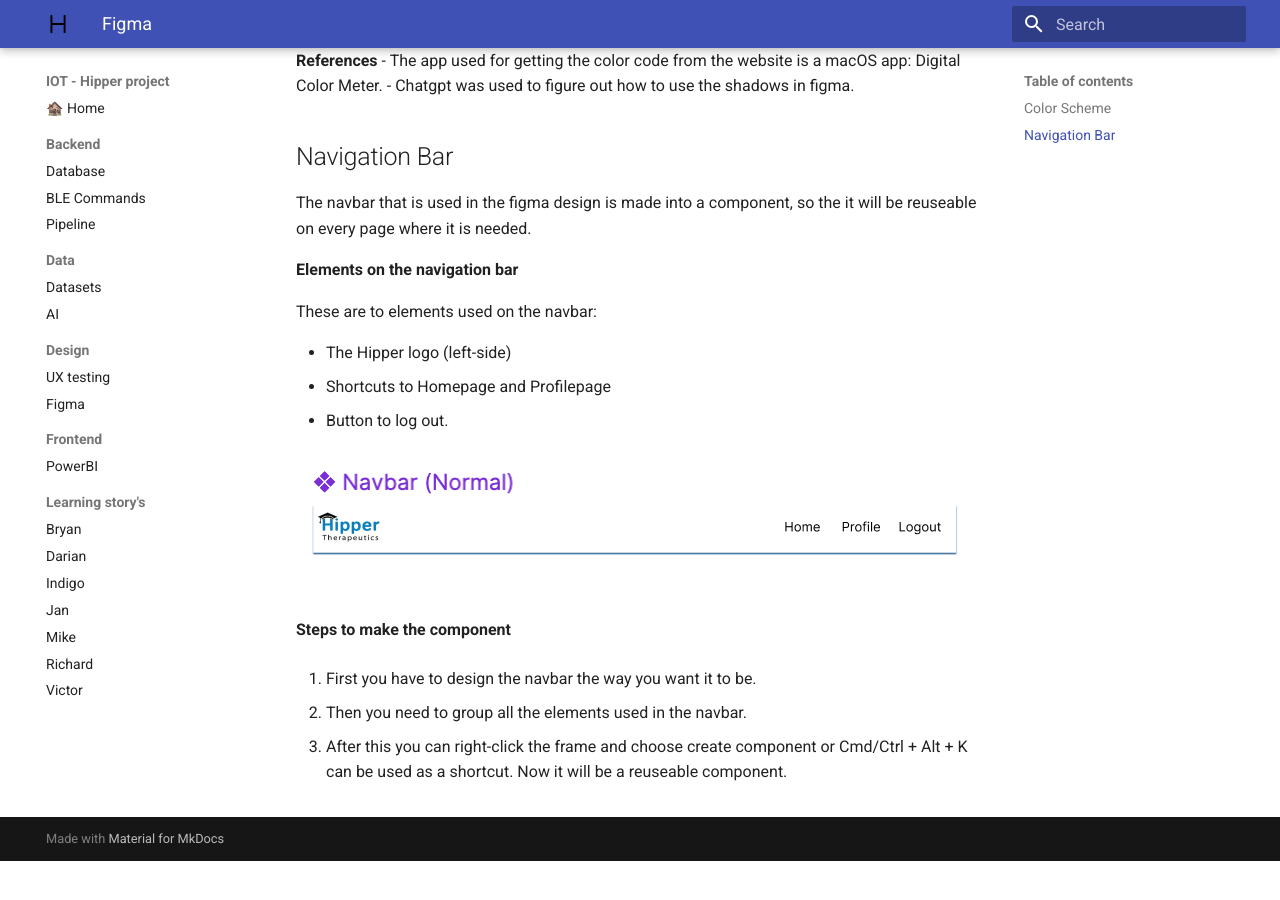
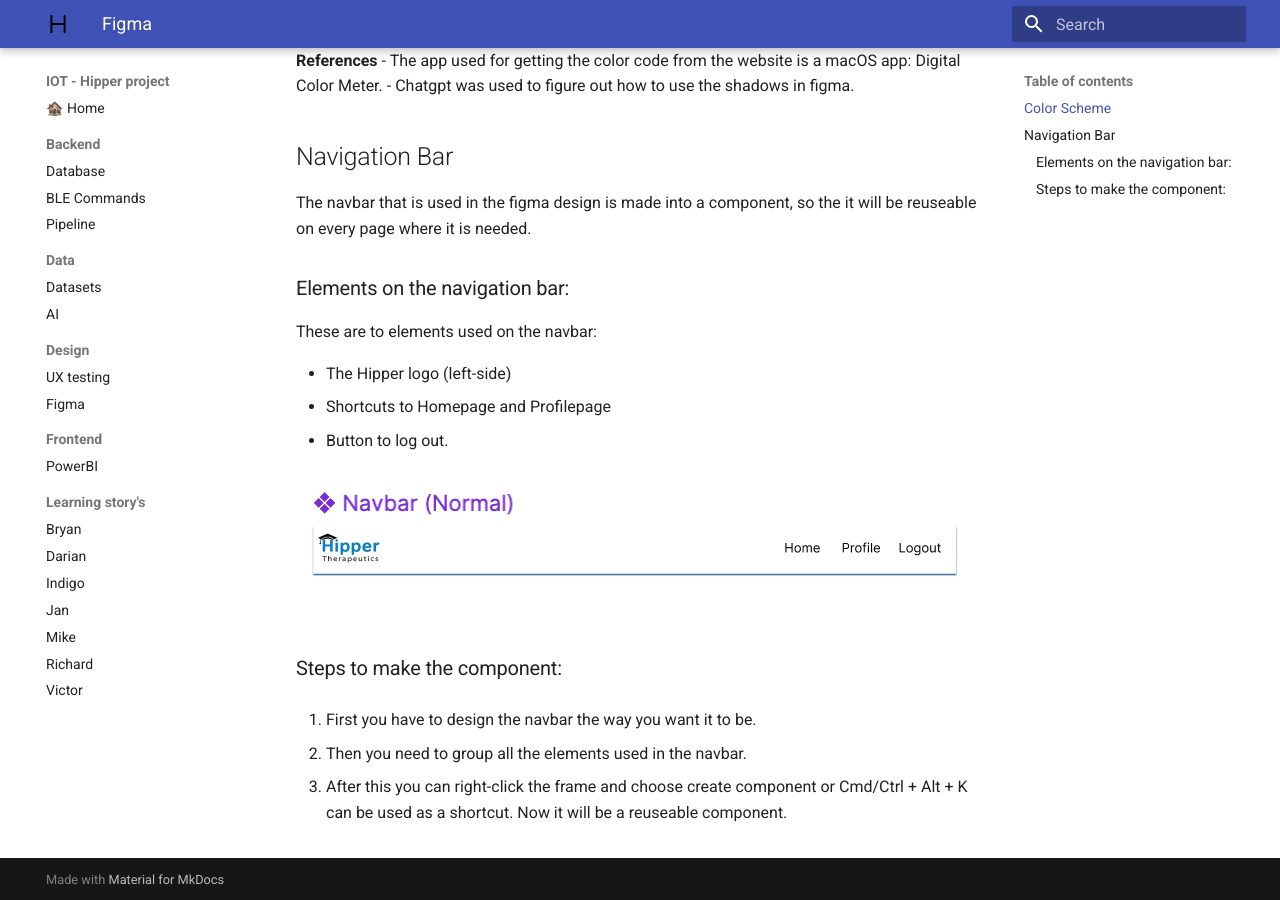
Before and after one commit to Vic-Warden/Digital-Life-Hipper-Monitoring, an MkDocs documentation site: the page built from docs/design/figma.md, in a window 1280 px wide and 900 px high, scrolled down 953 px. Built offline with MkDocs 1.6.1 and Material for MkDocs 9.7.7, drawn with Linux system fonts in a browser that asks for light colours; before the commit the page ends 1814 px from its top, so only the background shows below that.

Commit message:
docs: Fixed headers.

```diff
--- a/docs/design/figma.md
+++ b/docs/design/figma.md
@@ -16,7 +16,7 @@ The chosen color scheme for the app design closely mirrors the colors used on Hi
 ## Navigation Bar
 The navbar that is used in the figma design is made into a component, so the it will be reuseable on every page where it is needed.
 
-**Elements on the navigation bar**
+### Elements on the navigation bar:
 
 These are to elements used on the navbar:
 
@@ -26,7 +26,7 @@ These are to elements used on the navbar:
 
 ![NavBar](../assets/Figma/NavBar.png)
 
-**Steps to make the component**
+### Steps to make the component:
 
 1. First you have to design the navbar the way you want it to be.
 
```
